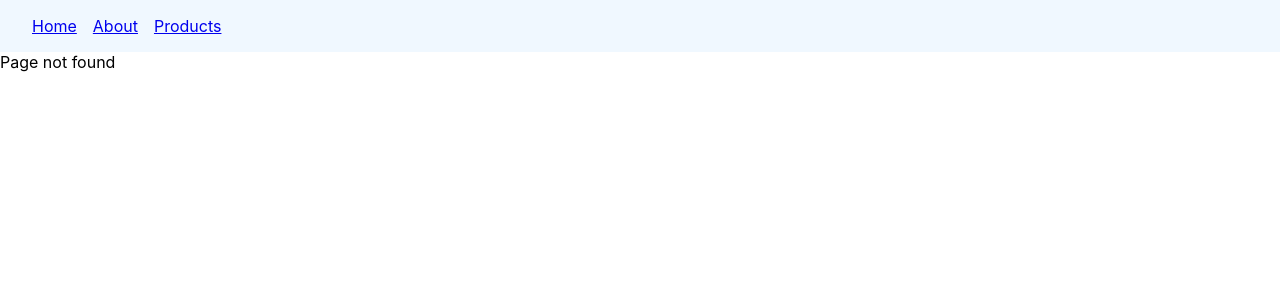
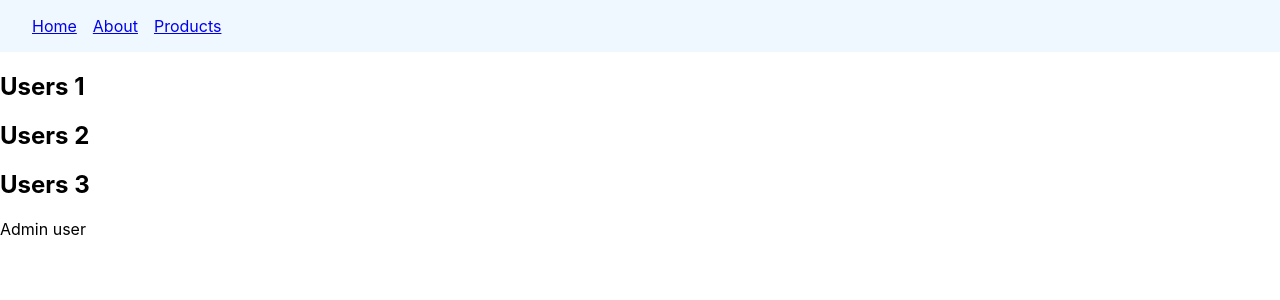
Before and after one commit to Diognet/reactRouter, a React (Create React App) app: page /users/admin in a window 1280 px wide. Before the commit this address had no page. Shown: the top 300 px of the page. Built offline with nearby package versions, Linux system fonts and the light colour scheme.

Commit message:
Dynamic Routes

```diff
--- a/src/App.js
+++ b/src/App.js
@@ -7,6 +7,9 @@
 import { Products } from './components/Products';
 import { NewProducts } from './components/NewProducts';
 import { FeaturedProducts } from './components/FeaturedProducts';
+import { Users } from './components/Users';
+import { UsersDetails } from './components/UsersDetails';
+import { Admin } from './components/Admin';
 
 function App() {
   return (
@@ -23,6 +26,10 @@
           <Route path="new" element={<NewProducts />} />
         </Route>
 
+        <Route path="users" element={<Users />}>
+          <Route path="users/:userId" element={<UsersDetails />} />
+          <Route path="admin" element={<Admin />} />
+        </Route>
         <Route path="*" element={<NoMatch />} />
       </Routes>
     </>
--- /dev/null
+++ b/src/components/Admin.js
@@ -0,0 +1,5 @@
+import React from 'react';
+
+export const Admin = () => {
+  return <div>Admin user</div>;
+};
--- /dev/null
+++ b/src/components/Users.js
@@ -0,0 +1,13 @@
+import { Outlet } from 'react-router-dom';
+import React from 'react';
+
+export const Users = () => {
+  return (
+    <div>
+      <h2>Users 1</h2>
+      <h2>Users 2</h2>
+      <h2>Users 3</h2>
+      <Outlet />
+    </div>
+  );
+};
--- /dev/null
+++ b/src/components/UsersDetails.js
@@ -0,0 +1,5 @@
+import React from 'react';
+
+export const UsersDetails = () => {
+  return <div>Details about Users</div>;
+};
```
